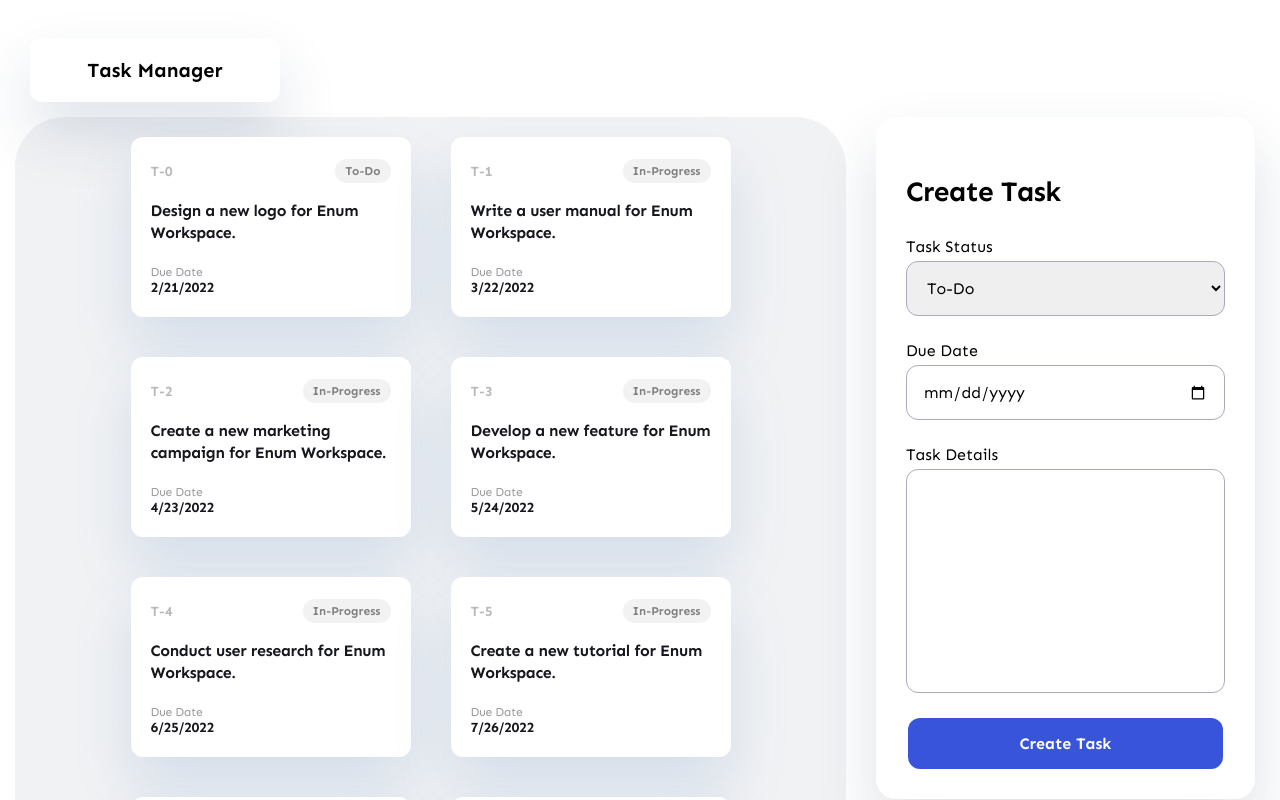
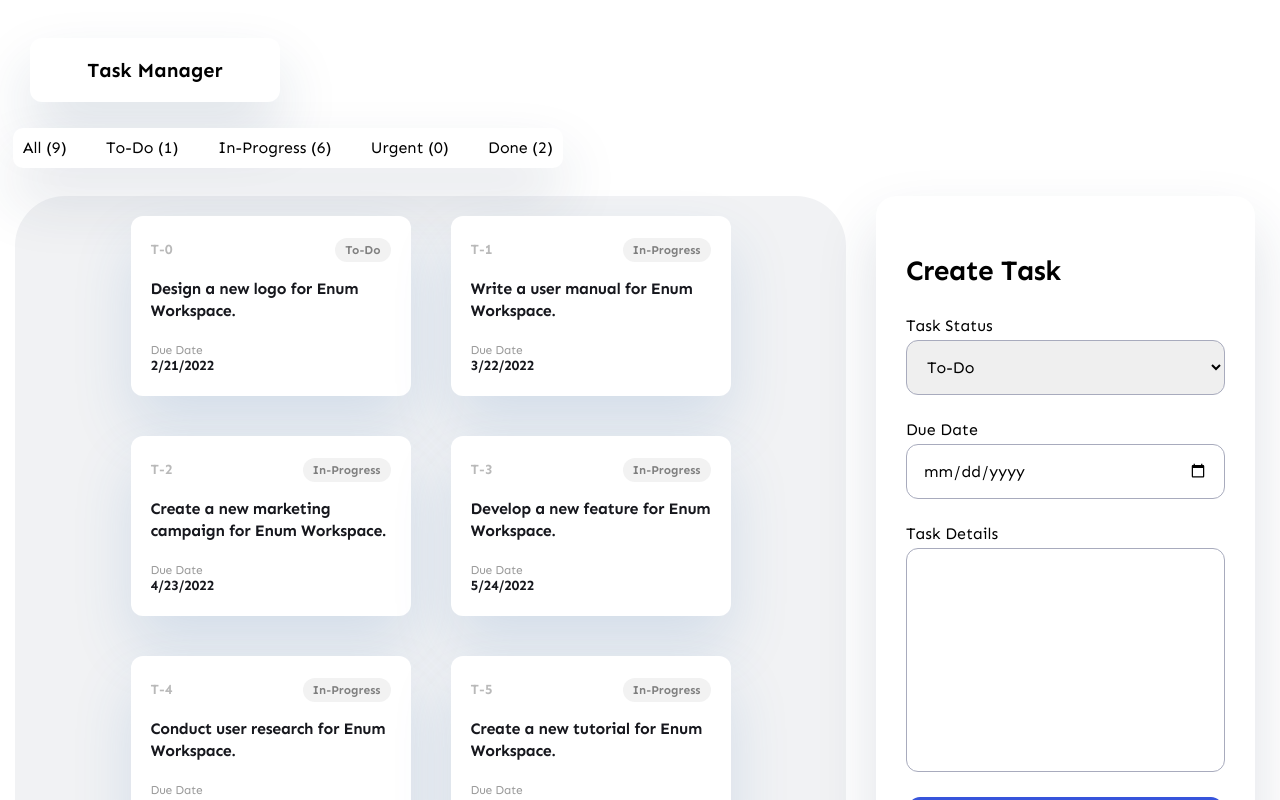
Before and after one commit to DANIEL886886/Sprint16, a React (Create React App) app in the folder ex1/TaskManager/: page / in a window 1280 px wide. Shown: the top 800 px of the page. Built offline with nearby package versions, Linux system fonts and the light colour scheme.

Commit message:
Added functionality: FilterBar component with status filters

```diff
--- a/ex1/TaskManager/src/App.jsx
+++ b/ex1/TaskManager/src/App.jsx
@@ -1,15 +1,13 @@
 import "./App.css";
 import React, { useState, useEffect } from "react";
 import { data as initialData } from "./components/AppData/Data";
-import TaskCard from "./components/TaskCard/TaskCard";
-import TaskForm from "./components/TaskForm/TaskForm";
+import TaskViewer from "./components/TaskViewer/TaskViewer";
+import FilterBar from "./components/FilterBar/FilterBar";
 
-// Helper functions to handle localStorage
 const loadTasksFromLocalStorage = () => {
 	const tasks = localStorage.getItem("tasks");
 	return tasks
 		? JSON.parse(tasks, (key, value) => {
-				// Revive Date objects
 				if (key === "dueDate") return new Date(value);
 				return value;
 		  })
@@ -20,7 +18,6 @@ const saveTasksToLocalStorage = (tasks) => {
 	localStorage.setItem("tasks", JSON.stringify(tasks));
 };
 
-// Custom ID generator
 const generateTaskId = (taskList) => {
 	const maxId = taskList.reduce((max, task) => {
 		const taskId = parseInt(task.id.split("-")[1], 10);
@@ -32,6 +29,8 @@ const generateTaskId = (taskList) => {
 function App() {
 	const [taskList, setTaskList] = useState(loadTasksFromLocalStorage);
 	const [counter, setCounter] = useState(loadTasksFromLocalStorage().length);
+	const [focusTaskId, setFocusTaskId] = useState("");
+	const [statusFilter, setStatusFilter] = useState(null);
 
 	useEffect(() => {
 		saveTasksToLocalStorage(taskList);
@@ -82,32 +81,23 @@ function App() {
 		);
 	};
 
-	const [focusTaskId, setFocusTaskId] = useState("");
+	const filteredTaskList = taskList.filter((task) => {
+		if (!statusFilter) return true;
+		return task.status === statusFilter;
+	});
 
 	return (
-		<div className="app-container">
-			<div className="app-content">
-				{taskList.map((task) => (
-					<TaskCard
-						isFocused={focusTaskId === task.id}
-						markAsFocus={() => setFocusTaskId(task.id)}
-						key={task.id} // Use unique id as key
-						id={task.id}
-						status={task.status}
-						details={task.details}
-						dueDate={task.dueDate} // Pass Date object directly
-						onDeleteTask={onDeleteTask}
-						onEditTask={onEditTask}
-					/>
-				))}
-			</div>
+      <div>
+			<FilterBar taskList={taskList} setStatusFilter={setStatusFilter} />
 
-			<div className="side-bar-right">
-				<div className="side-bar-card">
-					<h3>Create Task</h3>
-					<TaskForm addNewTask={addNewTask} />
-				</div>
-			</div>
+      <TaskViewer
+				taskList={filteredTaskList}
+				focusTaskId={focusTaskId}
+				setFocusTaskId={setFocusTaskId}
+				onDeleteTask={onDeleteTask}
+				onEditTask={onEditTask}
+				addNewTask={addNewTask}
+			/>
 		</div>
 	);
 }
--- a/ex1/TaskManager/src/components/DateContainer/DateContainer.jsx
+++ b/ex1/TaskManager/src/components/DateContainer/DateContainer.jsx
@@ -1,9 +1,8 @@
-// DateContainer.js
 import "./DateContainer.css";
 import React from "react";
 
 function DateContainer(props) {
-	const date = new Date(props.date); // parse the date string into a Date object
+  const date = new Date(props.date);
 
 	const handleDateChange = (e) => {
 		props.onDateChange(e.target.value);
--- /dev/null
+++ b/ex1/TaskManager/src/components/FilterBar/FilterBar.css
@@ -0,0 +1,18 @@
+.status-bar {
+  display:flex;
+  flex-direction: row;
+  justify-content: space-between;
+  align-items: center;
+  width:550px;
+  height:40px;
+  background-color: rgb(255, 255, 255);
+  box-shadow: 0px 30px 60px rgba(32, 56, 85, 0.15);
+  /* border: 1px solid #a8abbd; */
+  border-radius: 10px;
+  padding-left: 10px;
+  padding-right: 10px;
+  margin-left: 1%;
+  margin-top:2%;
+  margin-bottom: 1%;
+
+}
--- /dev/null
+++ b/ex1/TaskManager/src/components/FilterBar/FilterBar.jsx
@@ -0,0 +1,46 @@
+import React from "react";
+import "../../components/FilterBar/FilterBar.css"
+
+const StatusBar = ({ taskList, setStatusFilter }) => {
+	const statuses = ["To-Do", "In-Progress", "Urgent", "Done"];
+	const statusCounts = {};
+
+	taskList.forEach((task) => {
+		if (!statusCounts[task.status]) {
+			statusCounts[task.status] = 1;
+		} else {
+			statusCounts[task.status]++;
+		}
+	});
+
+	const handleStatusClick = (status) => {
+		setStatusFilter(status);
+	};
+
+	return (
+		<div className="status-bar">
+			<div
+				className="status-filter"
+				onClick={() => handleStatusClick(null)}
+			>
+				<span className="status-name">All</span>
+				<span className="status-count"> ({taskList.length})</span>
+			</div>
+			{statuses.map((status) => (
+				<div
+					key={status}
+					className="status-filter"
+					onClick={() => handleStatusClick(status)}
+				>
+					<span className="status-name">{status}</span>
+					<span className="status-count">
+						{" "}
+						({statusCounts[status] || 0})
+					</span>
+				</div>
+			))}
+		</div>
+	);
+};
+
+export default StatusBar;
--- a/ex1/TaskManager/src/components/TaskForm/TaskForm.jsx
+++ b/ex1/TaskManager/src/components/TaskForm/TaskForm.jsx
@@ -9,6 +9,7 @@ function TaskForm(props) {
 	};
 
 	const [formData, setFormData] = useState(initialFormData);
+	const [error, setError] = useState(null);
 
 	useEffect(() => {
 		setFormData(initialFormData);
@@ -23,6 +24,11 @@ function TaskForm(props) {
 
 	const handleSubmit = (event) => {
 		event.preventDefault();
+		if (!formData.status || !formData.dueDate || !formData.details) {
+			setError("Please fill in all fields");
+			return;
+		}
+		setError(null);
 		console.log("FormData is : ", formData);
 		setFormData({ ...initialFormData });
 		props.addNewTask(formData);
@@ -31,10 +37,11 @@ function TaskForm(props) {
 	return (
 		<div>
 			<form onSubmit={handleSubmit}>
+				{error && <p style={{ color: "red" }}>{error}</p>}
 				<div className="form-row">
 					<label htmlFor="status">Task Status</label>
 					<select
-						id="status" // Added id here
+						id="status"
 						defaultValue={formData.status}
 						name="status"
 						onChange={handleInputChange}
@@ -49,7 +56,7 @@ function TaskForm(props) {
 				<div className="form-row">
 					<label htmlFor="dueDate">Due Date</label>
 					<input
-						id="dueDate" // Added id here
+						id="dueDate"
 						value={formData.dueDate}
 						name="dueDate"
 						onChange={handleInputChange}
@@ -61,7 +68,7 @@ function TaskForm(props) {
 				<div className="form-row">
 					<label htmlFor="details">Task Details</label>
 					<textarea
-						id="details" // Added id here
+						id="details"
 						value={formData.details}
 						name="details"
 						onChange={handleInputChange}
--- /dev/null
+++ b/ex1/TaskManager/src/components/TaskViewer/TaskViewer.jsx
@@ -0,0 +1,41 @@
+import React from "react";
+import TaskCard from "../../components/TaskCard/TaskCard.jsx";
+import TaskForm from "../../components/TaskForm/TaskForm.jsx";
+
+const TaskViewer = ({
+	taskList,
+	focusTaskId,
+	setFocusTaskId,
+	onDeleteTask,
+	onEditTask,
+	addNewTask,
+}) => {
+	return (
+		<div className="app-container">
+			<div className="app-content">
+				{taskList.map((task) => (
+					<TaskCard
+						isFocused={focusTaskId === task.id}
+						markAsFocus={() => setFocusTaskId(task.id)}
+						key={task.id}
+						id={task.id}
+						status={task.status}
+						details={task.details}
+						dueDate={task.dueDate}
+						onDeleteTask={onDeleteTask}
+						onEditTask={onEditTask}
+					/>
+				))}
+			</div>
+
+			<div className="side-bar-right">
+				<div className="side-bar-card">
+					<h3>Create Task</h3>
+					<TaskForm addNewTask={addNewTask} />
+				</div>
+			</div>
+		</div>
+	);
+};
+
+export default TaskViewer;
```
Also changed, not shown: ex1/TaskManager/src/components/TaskViewer/TaskViewer.css (added).
